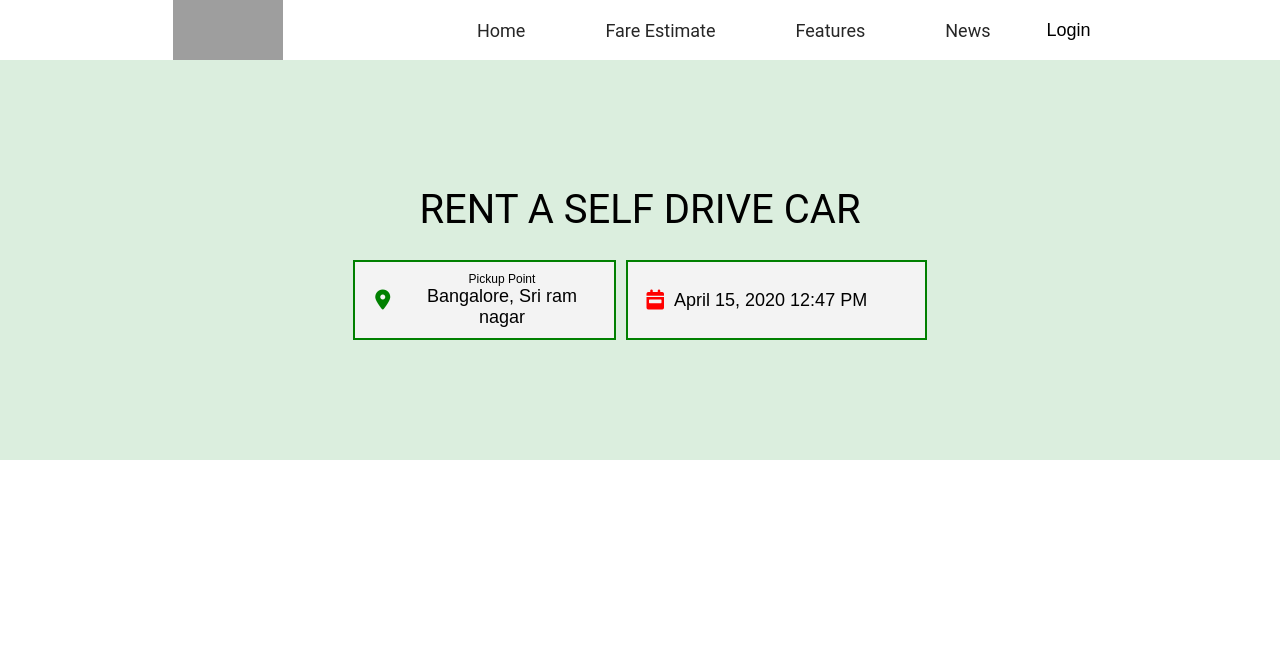
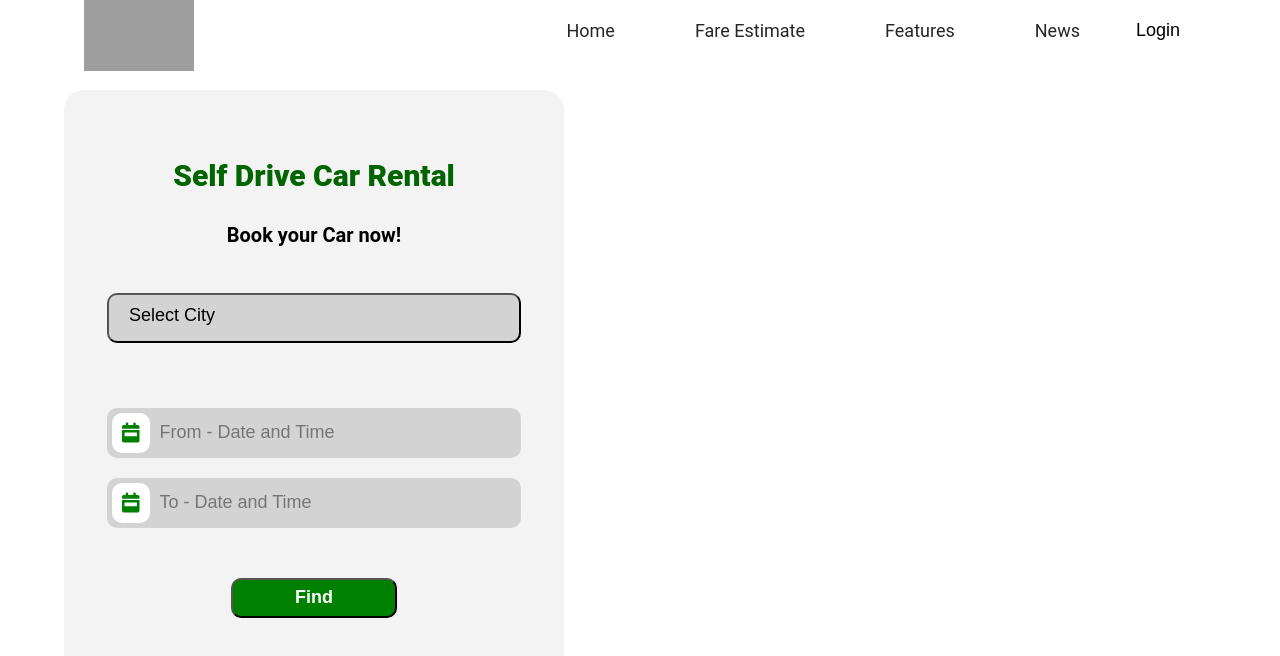
Before and after one commit to siddhantsahare/fellacarz-frontend, a React (Create React App) app: page / in a window 1280 px wide. Shown: the top 656 px of the page. Built offline with nearby package versions, Linux system fonts and the light colour scheme; grey boxes are pictures that could not be loaded.

Commit message:
changed pickup city and time picker for desktop only

```diff
--- a/src/App.css
+++ b/src/App.css
@@ -13,6 +13,11 @@ body {
   height: 100%;
 }
 
+.container {
+  width: 90vw;
+  margin: 0 auto;
+}
+
 a {
   color: #262626;
   text-decoration: none;
--- a/src/App.js
+++ b/src/App.js
@@ -7,9 +7,11 @@ import './App.css';
 function App() {
   return (
     <div className="App">
-      <Navbar />
-      <Footer />
-      <Search />
+      <div class="container">
+        <Navbar />
+        <Footer />
+        <Search />
+      </div>
     </div>
   );
 }
--- a/src/components/Navbar/Navbar.css
+++ b/src/components/Navbar/Navbar.css
@@ -1,7 +1,7 @@
 .main-nav {
   display: flex;
   align-items: center;
-  justify-content: space-evenly;
+  justify-content: space-between;
   height: 60px;
   width: 100%;
   padding: 20px 20px;
--- a/src/components/Search/Search.css
+++ b/src/components/Search/Search.css
@@ -1,19 +1,27 @@
 /* Search container section */
 .search-container {
-  position: fixed;
   display: flex;
   flex-direction: column;
   align-items: center;
   justify-content: center;
-  width: 100vw;
-  height: 50vh;
-  background-color: rgba(219, 238, 222);
-  padding: 20px;
+  width: 500px;
+  border-radius: 20px;
+  margin-top: 30px;
+  height: 80vh;
+  background-color: #f3f3f3;
+  padding: 0 20px;
+  left: 0px;
 }
 
 .search-container .lead {
-  font-size: 40px;
-  text-transform: uppercase;
+  font-size: 30px;
+  font-weight: 900;
+  color: darkgreen;
+}
+
+.search-container .lead-2 {
+  font-size: 20px;
+  font-weight: 700;
 }
 
 /* For Mobile & Tablet */
@@ -44,18 +52,20 @@
 
 .search-container .search {
   display: flex;
+  flex-direction: column;
   align-content: center;
   justify-content: center;
+  width: 90%;
 }
 
 .search-container .search > .city {
-  background-color: #f3f3f3;
+  background-color: rgb(211, 211, 211);
   padding: 10px;
   margin-top: 20px;
   margin-right: 10px;
   width: 100%;
-  height: 80px;
-  border: 2px solid green;
+  height: 50px;
+  border-radius: 10px;
 }
 
 .search-container .search .city-wrapper {
@@ -65,11 +75,11 @@
   margin: 0px 10px;
 }
 
-.search-container .search > .pickup > i.fas,
+/* .search-container .search > .pickup > i.fas,
 i.fab {
   font-size: 20px;
   margin: auto 10px;
-  color: green;
+  color: white;
 }
 
 .search-container .search > .dropoff > i.fas,
@@ -78,13 +88,14 @@ i.fab {
   font-size: 20px;
   margin: 0px 10px;
   color: red;
-}
+} */
 
 .search-container .search > .city .city-wrapper .city-lead {
   font-size: 12px;
 }
 
 .search-container .search > .city .city-wrapper .search-result {
+  color: #000;
   font-size: 18px;
   font-weight: 500;
 }
@@ -192,36 +203,40 @@ i.fab {
 /* Date & Time picker */
 
 .search .date-picker {
+  position: relative;
   display: flex;
   align-items: center;
-  justify-content: center;
-  height: 80px;
-  width: 120%;
-  background-color: #f3f3f3;
+  justify-content: flex-start;
+  height: 50px;
+  width: 100%;
+  background-color: rgb(211, 211, 211);
   margin-top: 20px;
-  border: 2px solid green;
+  border-radius: 10px;
 }
 
 .search .date-picker i {
-  margin-left: 10px;
   padding: 0px;
 }
 
 .search .date-picker i.fas,
 i.fab {
   font-size: 20px;
-  color: red;
+  color: green;
+  background-color: white;
+  border-radius: 10px;
+  padding: 10px;
+  margin-left: 5px;
+  margin-right: 10px;
 }
 
 .search .picker {
+  height: 40px;
   width: 100%;
-  height: 70px;
+  margin: 0;
   font-size: 18px;
   font-weight: 500;
-  background-color: #f3f3f3;
-  margin: 0 auto;
+  background-color: rgb(211, 211, 211);
   border: none;
-  padding: 0px 10px;
 }
 
 .search .picker:active {
@@ -231,3 +246,17 @@ i.fab {
 .search .picker:focus {
   outline: 0;
 }
+
+/* Find Button */
+
+.find {
+  display: block;
+  width: 40%;
+  margin: 50px auto;
+  height: 40px;
+  color: white;
+  background-color: green;
+  font-size: 18px;
+  border-radius: 10px;
+  font-weight: 700;
+}
--- a/src/components/Search/Search.js
+++ b/src/components/Search/Search.js
@@ -7,20 +7,26 @@ import './Search.css';
 export class Search extends Component {
   constructor() {
     super();
-    this.state = { date: new Date() };
+    this.state = {
+      date: '',
+    };
   }
   render() {
     return (
+      <div class="section section-search">
         <div className="search-container">
-        <p class="lead">Rent a self drive car</p>
+          <p class="lead">Self Drive Car Rental</p>
+          <br />
+          <p class="lead-2">Book your Car now!</p>
+          <br />
+
           <div class="search">
             <Popup
               trigger={
                 <button className="city pickup">
-                <i className="fas fa-map-marker-alt"></i>
+                  {/* <i className="fas fa-map-marker-alt"></i> */}
                   <div className="city-wrapper">
-                  <p className="city-lead">Pickup Point</p>
-                  <div className="search-result">Bangalore, Sri ram nagar</div>
+                    <div className="search-result">Select City</div>
                   </div>
                 </button>
               }
@@ -35,7 +41,9 @@ export class Search extends Component {
                   <div className="header"> Select your pick up city </div>
                   <div className="actions">
                     <Popup
-                    trigger={<button className="city-name"> Bangalore </button>}
+                      trigger={
+                        <button className="city-name"> Bangalore </button>
+                      }
                       modal
                       closeOnDocumentClick
                     >
@@ -105,7 +113,9 @@ export class Search extends Component {
                 </div>
               )}
             </Popup>
-          {/* Date and time picker */}
+            {/* Date and time pick up */}
+            <br />
+            <br />
             <div className="date-picker">
               <i className="fas fa-calendar-week"></i>
               <DatePicker
@@ -113,101 +123,25 @@ export class Search extends Component {
                 onChange={(date) => this.setState(date)}
                 dateFormat="MMMM d, yyyy h:mm aa"
                 className="picker"
+                placeholderText="From - Date and Time"
+              />
+            </div>
+            {/* Date and time dropoff */}
+            <div className="date-picker">
+              <i className="fas fa-calendar-week"></i>
+              <DatePicker
+                selected={this.state.date}
+                onChange={(date) => this.setState(date)}
+                dateFormat="MMMM d, yyyy h:mm aa"
+                className="picker"
+                placeholderText="To - Date and Time"
               />
             </div>
 
-          {/* Drop off
-          <Popup
-            trigger={
-              <button className="city dropoff">
-                <i className="fas fa-map-marker-alt"></i>
-                <div className="city-wrapper">
-                  <p className="city-lead">Dropoff Point</p>
-                  <div className="search-result">Bangalore, Airport</div>
-                </div>
-              </button>
-            }
-            modal
-            closeOnDocumentClick
-          >
-            {(close) => (
-              <div className="modal">
-                <a className="close" onClick={close}>
-                  &times;
-                </a>
-                <div className="header"> Select your dropoff city </div>
-                <div className="actions">
-                  <Popup
-                    trigger={<button className="city-name"> Bangalore </button>}
-                    modal
-                    closeOnDocumentClick
-                  >
-                    <div class="city-area-container">
-                      <a className="close" onClick={close}>
-                        &times;
-                      </a>
-                      <button class="city-area">Pete area</button>
-                      <button class="city-area">Shivajinagar</button>
-                      <button class="city-area">Vasanth Nagar</button>
-                      <button class="city-area">Malleswaram</button>
-                      <button class="city-area">Indiranagar</button>
-                    </div>
-                  </Popup>
-
-                  <Popup
-                    trigger={<button className="city-name"> Mumbai </button>}
-                    modal
-                    closeOnDocumentClick
-                  >
-                    <div class="city-area-container">
-                      <a className="close" onClick={close}>
-                        &times;
-                      </a>
-                      <button class="city-area">Pete area</button>
-                      <button class="city-area">Shivajinagar</button>
-                      <button class="city-area">Vasanth Nagar</button>
-                      <button class="city-area">Malleswaram</button>
-                      <button class="city-area">Indiranagar</button>
-                    </div>
-                  </Popup>
-
-                  <Popup
-                    trigger={<button className="city-name"> Pune </button>}
-                    modal
-                    closeOnDocumentClick
-                  >
-                    <div class="city-area-container">
-                      <a className="close" onClick={close}>
-                        &times;
-                      </a>
-                      <button class="city-area">Pete area</button>
-                      <button class="city-area">Shivajinagar</button>
-                      <button class="city-area">Vasanth Nagar</button>
-                      <button class="city-area">Malleswaram</button>
-                      <button class="city-area">Indiranagar</button>
-                    </div>
-                  </Popup>
-
-                  <Popup
-                    trigger={<button className="city-name"> Delhi </button>}
-                    modal
-                    closeOnDocumentClick
-                  >
-                    <div class="city-area-container">
-                      <a className="close" onClick={close}>
-                        &times;
-                      </a>
-                      <button class="city-area">Pete area</button>
-                      <button class="city-area">Shivajinagar</button>
-                      <button class="city-area">Vasanth Nagar</button>
-                      <button class="city-area">Malleswaram</button>
-                      <button class="city-area">Indiranagar</button>
-                    </div>
-                  </Popup>
+            <div className="find-button">
+              <button class="find">Find</button>
             </div>
           </div>
-            )}
-          </Popup> */}
         </div>
       </div>
     );
```
Lines whose indentation alone changed are shown as unchanged.
